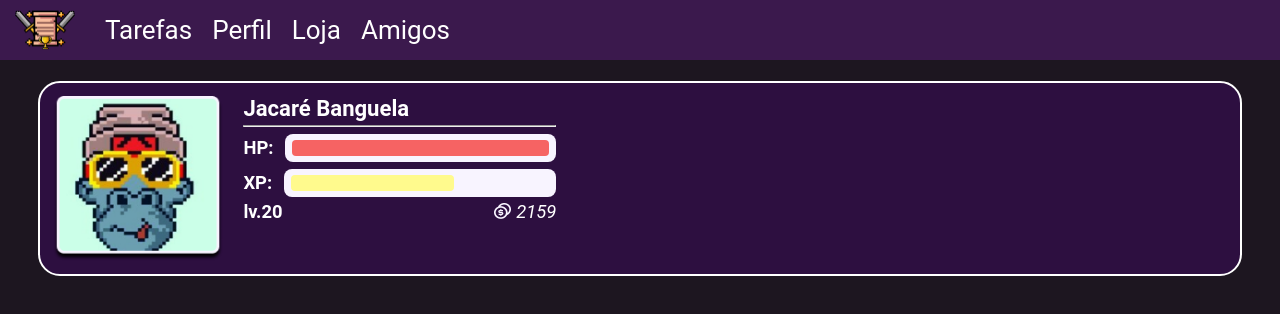
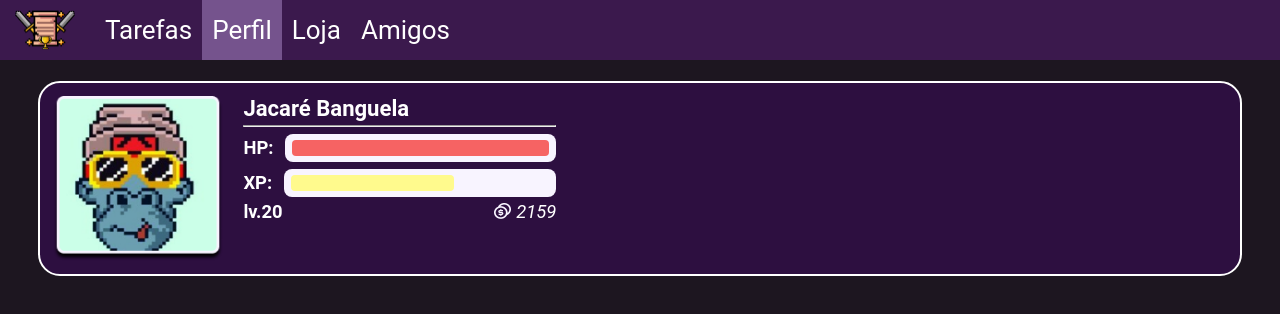
Before and after one commit to lucasrc18/ProjetoIntegrador, a React (Create React App) app: page /profile in a window 1280 px wide. Shown: the top 314 px of the page. Built offline with nearby package versions, Linux system fonts and the light colour scheme; no server answers; the database is empty.

Commit message:
correção no Header
sistema de rota estava com falha no botão perfil, Corrigido!

```diff
--- a/src/App.tsx
+++ b/src/App.tsx
@@ -7,6 +7,7 @@ import createUser from "./factory/createUser";
 import ErrorPage from "./pages/error";
 import Home from "./pages/home";
 import HomeHandler from "./pages/HomeHandler";
+import Profile from "./pages/profile";
 
 import AuthContext from "./context/AuthContext";
 import './global-styles.scss';
@@ -56,7 +57,7 @@ export default function App() {
 
           <Route
             path="/profile"
-            Component={ProfilePage}
+            Component={Profile}
           />
 
           <Route
--- a/src/components/Header.tsx
+++ b/src/components/Header.tsx
@@ -17,7 +17,7 @@ export default function Header(){
                     Tarefas
                 </RouteLinkedButton>
 
-                <RouteLinkedButton id="profile-page" title="Ver seu perfil pessoal">
+                <RouteLinkedButton route="/profile" id="profile-page" title="Ver seu perfil pessoal">
                     Perfil
                 </RouteLinkedButton>
 
```
Also changed, not shown: 1 other file (tests, documents, lock files or other folders).
